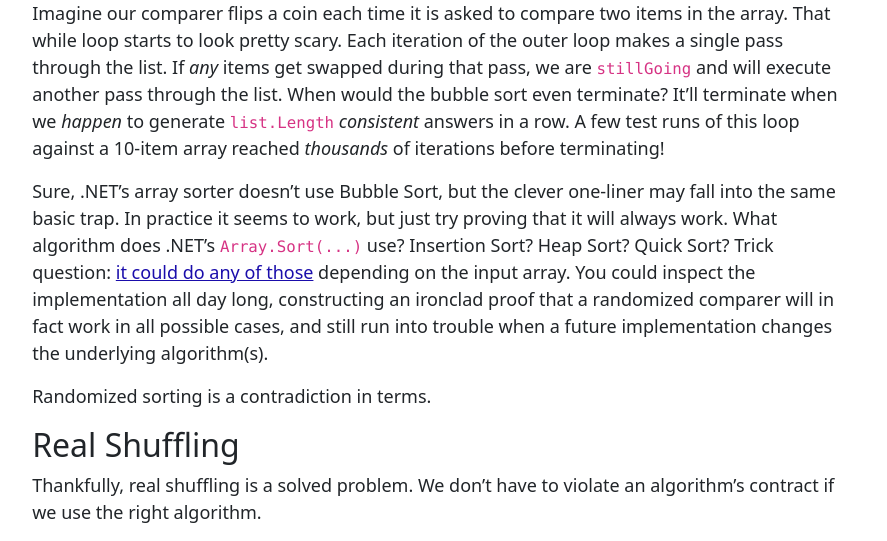
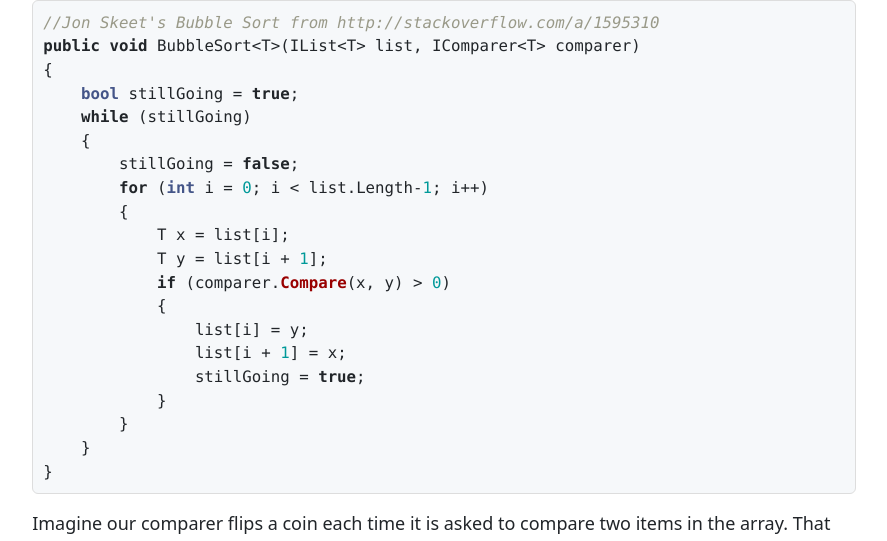
Before and after one commit to plioi/plioi.github.io, a Jekyll site: the page built from _posts/2013-09-14-shufflin-aint-sortin.md, in a window 1280 px wide and 1400 px high, scrolled down 882 px, cut to the strip 247-788 px from the top of the window. Shown: the whole strip, without its empty margins (196-1083 px from the left). Built offline with Jekyll 4.4.1, drawn with Linux system fonts in a browser that asks for light colours; some of the changed text lies outside the part shown.

Commit message:
gists to code blocks

````diff
--- a/_posts/2013-09-14-shufflin-aint-sortin.md
+++ b/_posts/2013-09-14-shufflin-aint-sortin.md
@@ -25,6 +25,29 @@ Consider a humble [Bubble Sort](http://stackoverflow.com/a/1595310):
 
 {% gist 6565370 %}
 
+```cs
+//Jon Skeet's Bubble Sort from http://stackoverflow.com/a/1595310
+public void BubbleSort<T>(IList<T> list, IComparer<T> comparer)
+{
+    bool stillGoing = true;
+    while (stillGoing)
+    {
+        stillGoing = false;
+        for (int i = 0; i < list.Length-1; i++)
+        {
+            T x = list[i];
+            T y = list[i + 1];
+            if (comparer.Compare(x, y) > 0)
+            {
+                list[i] = y;
+                list[i + 1] = x;
+                stillGoing = true;
+            }
+        }
+    }
+}
+```
+
 Imagine our comparer flips a coin each time it is asked to compare two items in the array. That while loop starts to look pretty scary. Each iteration of the outer loop makes a single pass through the list. If _any_ items get swapped during that pass, we are `stillGoing` and will execute another pass through the list. When would the bubble sort even terminate? It&#8217;ll terminate when we _happen_ to generate `list.Length` _consistent_ answers in a row. A few test runs of this loop against a 10-item array reached _thousands_ of iterations before terminating!
 
 Sure, .NET&#8217;s array sorter doesn&#8217;t use Bubble Sort, but the clever one-liner may fall into the same basic trap. In practice it seems to work, but just try proving that it will always work. What algorithm does .NET&#8217;s `Array.Sort(...)` use? Insertion Sort? Heap Sort? Quick Sort? Trick question: [it could do any of those](http://msdn.microsoft.com/en-us/library/6tf1f0bc.aspx) depending on the input array. You could inspect the implementation all day long, constructing an ironclad proof that a randomized comparer will in fact work in all possible cases, and still run into trouble when a future implementation changes the underlying algorithm(s).
@@ -37,6 +60,21 @@ Thankfully, real shuffling is a solved problem. We don&#8217;t have to violate a
 
 {% gist 6565381 %}
 
+```cs
+//Matt Howells's Shuffler from http://stackoverflow.com/a/110570
+public static void Shuffle<T>(this T[] array, Random random)
+{
+    int n = array.Length;
+    while (n > 1)
+    {
+        int k = random.Next(n--);
+        T temp = array[n];
+        array[n] = array[k];
+        array[k] = temp;
+    }
+}
+```
+
 > Most of the world&#8217;s loops have already been written, and they have names. This is the Fisher-Yates Shuffle. It randomizes the order of array items in a single pass.
 
 We&#8217;ve adopted the term &#8220;contract&#8221; for a reason: two parties make an agreement about how they are meant to interact. Violate the contract, and who knows what will happen.
````
